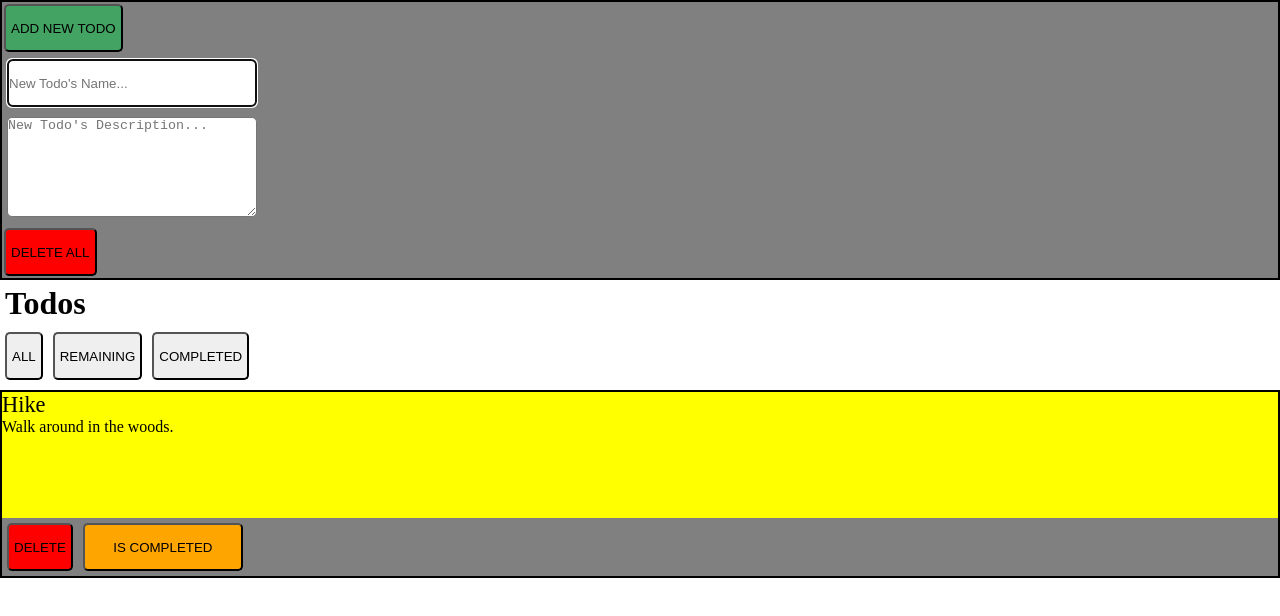
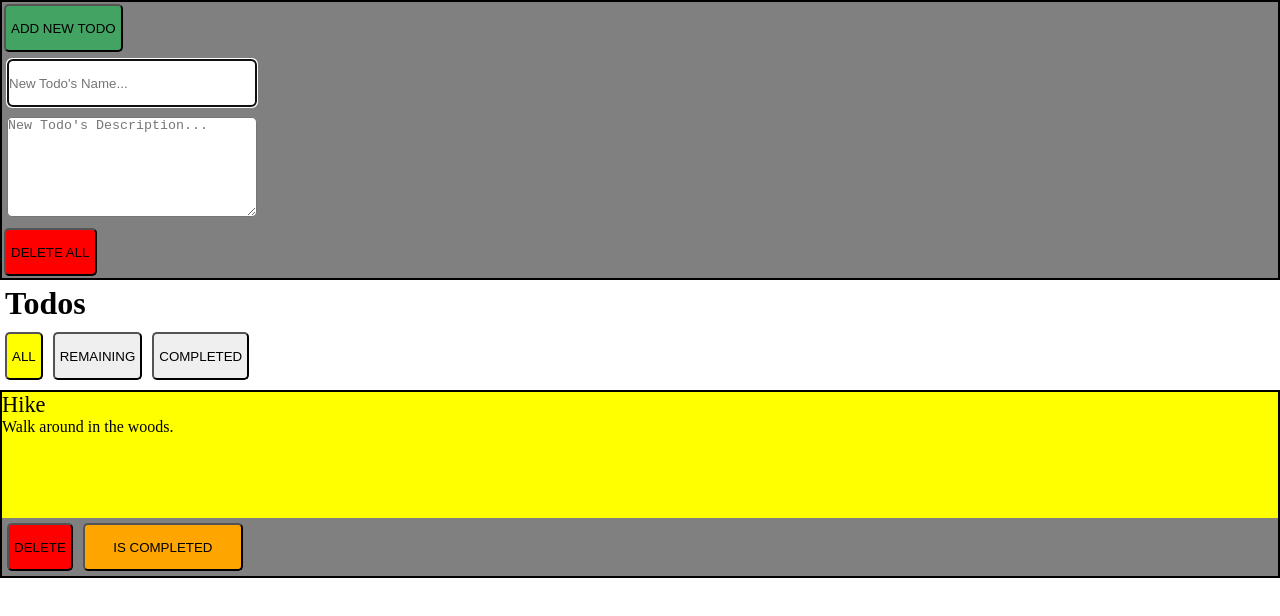
Before and after one commit to TheoJoha/react-mongodb-todo, a React (Create React App) app in the folder frontend/: page / in a window 1280 px wide. Shown: the top 616 px of the page. Built offline with nearby package versions, Linux system fonts and the light colour scheme.

Commit message:
highlighting of selected view button

```diff
--- a/frontend/src/App.js
+++ b/frontend/src/App.js
@@ -74,9 +74,9 @@ function App() {
   const View = () => {
     return (
       <div className="viewOptions">
-        <button onClick={() => setTodoView("all")} value="all">ALL</button>
-        <button onClick={() => setTodoView("remaining")}  value="remaining">REMAINING</button>
-        <button onClick={() => setTodoView("completed")}  value="completed">COMPLETED</button>
+        <button style={todoView === "all" ? {backgroundColor: "yellow"} : {backgroundColor: "none"}} onClick={() => setTodoView("all")} value="all">ALL</button>
+        <button style={todoView === "remaining" ? {backgroundColor: "yellow"} : {backgroundColor: "none"}} onClick={() => setTodoView("remaining")}  value="remaining">REMAINING</button>
+        <button style={todoView === "completed" ? {backgroundColor: "yellow"} : {backgroundColor: "none"}} onClick={() => setTodoView("completed")}  value="completed">COMPLETED</button>
       </div>
     )
   }
@@ -89,6 +89,7 @@ function App() {
           if (todoView === "all") {return true}
           else if (todoView === "remaining" && !todo.completed) return  true
           else if (todoView === "completed" && todo.completed) return  true
+          else return false
 
         }).map(todo => <div key={todo.id} className="todoItem">
           <div style={todo.completed ? { textDecoration: "line-through" } : { textDecoration: "none" }} className="todoName">{todo.name}</div>
```
